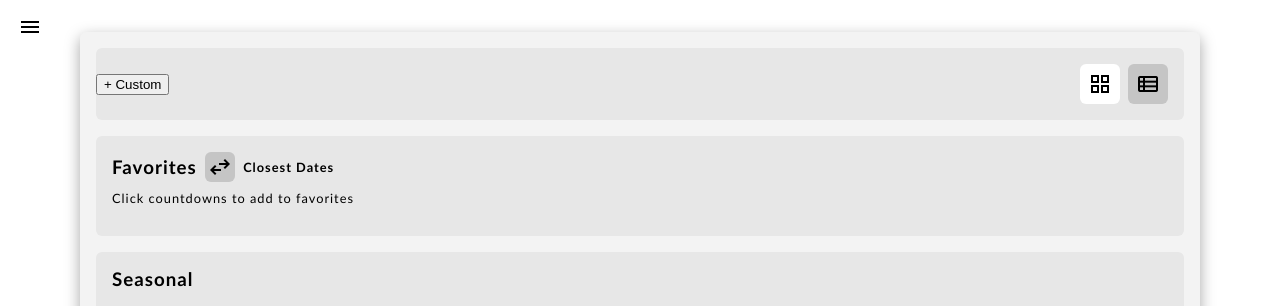
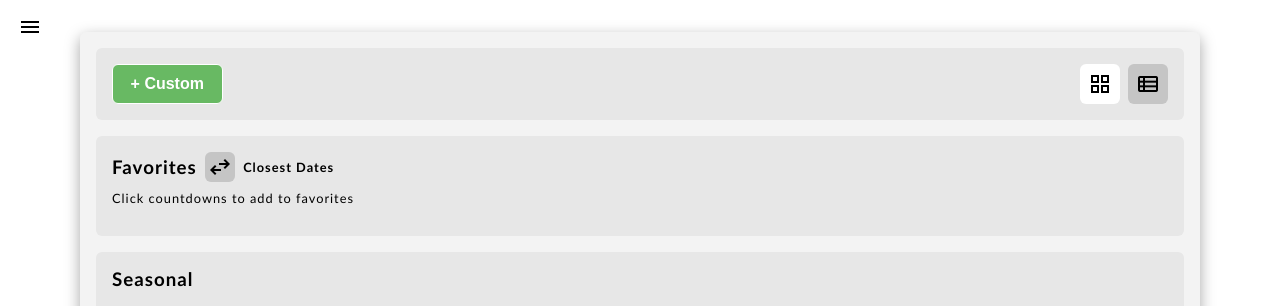
Before and after one commit to KNorton1531/daily-tools, a plain HTML site: page countdowns.html in a window 1280 px wide. Shown: the top 306 px of the page. Drawn offline with nearby package versions, Linux system fonts and the light colour scheme; no server answers.

Commit message:
Nice custom button

```diff
--- a/css/countdowns.css
+++ b/css/countdowns.css
@@ -352,7 +352,23 @@
     transition: background 0.3s ease, color 0.3s ease;
   }
 
+  #customBtn{
+    height: 100%;
+    width: 100%;
+    padding: 0.6rem;
+    font-size: 1rem;
+    font-weight: bold;
+    background: #68b963;
+    color: #fff;
+    border: solid 1px #fff;
+    border-radius: 6px;
+    cursor: pointer;
+    margin-left: 1rem;
+  }
 
+  #customBtn:hover{
+    background: #58aa55;
+  }
 
 
 
```
